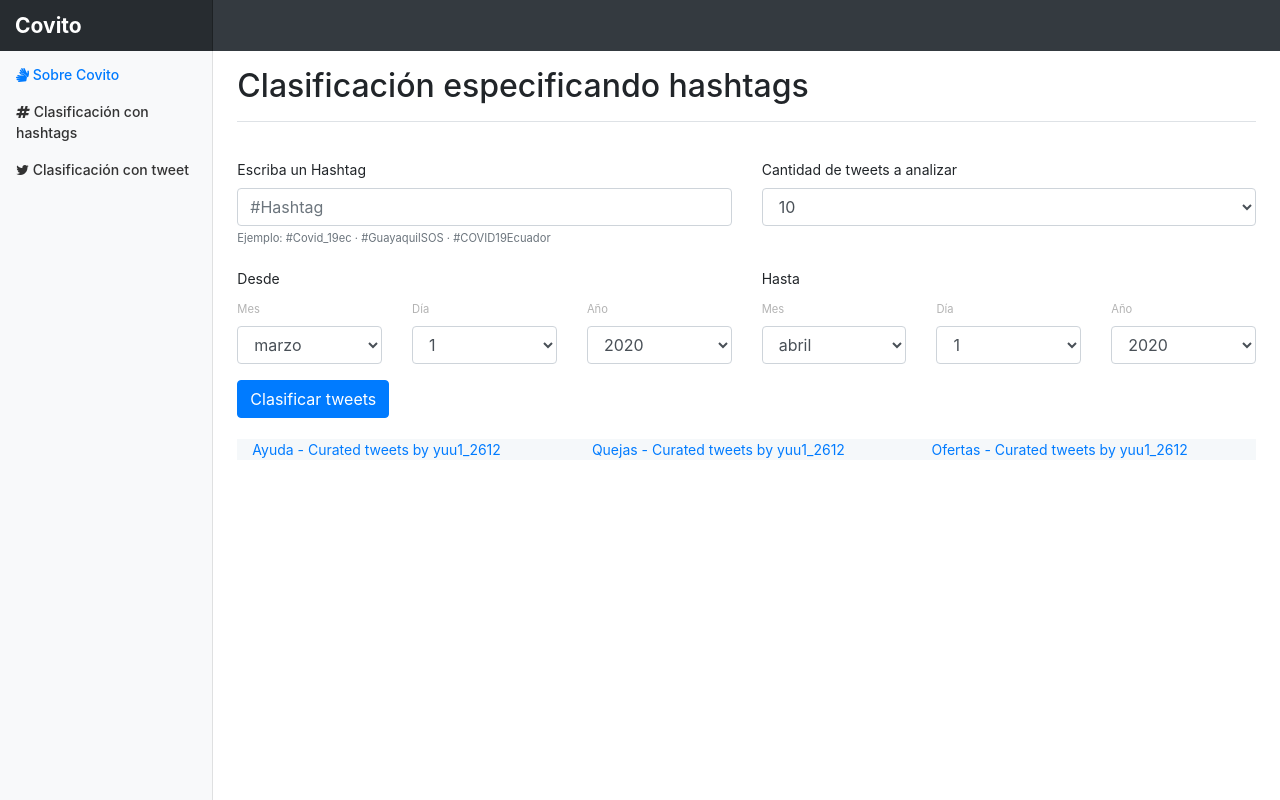
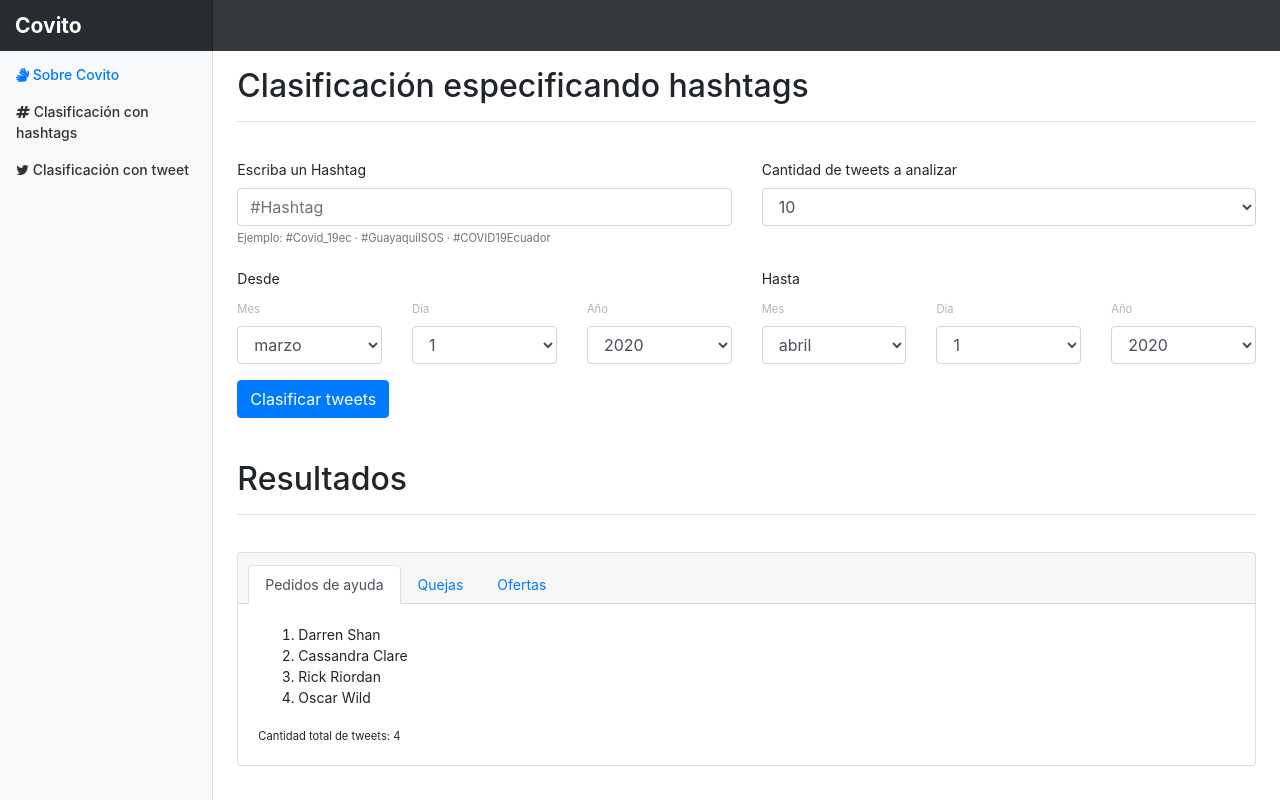
Before and after one commit to sbaguirr/AI, a Django app: page /hashtag in a window 1280 px wide. Run offline with Django 3.2, Linux system fonts and the light colour scheme; some libraries are stand-ins or nearby versions.

Commit message:
Mejoras para presentar tweets, queda descartado el método anterior

```diff
--- /dev/null
+++ b/clasificacion/static/clasificacion/tabs.js
@@ -0,0 +1,4 @@
+$('#myTab a').on('click', function (e) {
+    e.preventDefault()
+    $(this).tab('show')
+});
--- a/clasificacion/templates/clasificacion/hashtag.html
+++ b/clasificacion/templates/clasificacion/hashtag.html
@@ -170,23 +170,64 @@
 </form>
 
 <br>
-<div class="container" style="background-color:#F5F8FA">
-    <div class="row">
-        <div class="col">
-            <a class="twitter-timeline" data-width="300" data-height="600"
-                href="https://twitter.com/yuu1_2612/timelines/1349252026480406528?ref_src=twsrc%5Etfw">Ayuda - Curated
-                tweets by yuu1_2612</a>
+<br>
+<div class="d-flex justify-content-between flex-wrap flex-md-nowrap align-items-center pb-2 mb-3 border-bottom">
+    <h1 class="h2">Resultados</h1>
+</div>
+<br>
+
+<div>
+    <div class="card">
+        <div class="card-header">
+            <ul class="nav nav-tabs card-header-tabs" id="myTab" role="tablist">
+                <li class="nav-item" role="presentation">
+                    <a class="nav-link active" id="ayuda-tab" data-toggle="tab" href="#ayuda" role="tab"
+                        aria-controls="ayuda" aria-selected="true">Pedidos de ayuda</a>
+                </li>
+                <li class="nav-item" role="presentation">
+                    <a class="nav-link" id="quejas-tab" data-toggle="tab" href="#quejas" role="tab"
+                        aria-controls="quejas" aria-selected="false">Quejas</a>
+                </li>
+                <li class="nav-item" role="presentation">
+                    <a class="nav-link" id="ofertas-tab" data-toggle="tab" href="#ofertas" role="tab"
+                        aria-controls="ofertas" aria-selected="false">Ofertas</a>
+                </li>
+            </ul>
         </div>
-        <div class="col">
-            <a class="twitter-timeline" data-width="300" data-height="600"
-                href="https://twitter.com/yuu1_2612/timelines/1349258668521508869?ref_src=twsrc%5Etfw">Quejas - Curated
-                tweets by yuu1_2612</a>
-        </div>
-        <div class="col">
-            <a class="twitter-timeline" data-width="300" data-height="600"
-                href="https://twitter.com/yuu1_2612/timelines/1349258936885653507?ref_src=twsrc%5Etfw">Ofertas - Curated
-                tweets by yuu1_2612</a>
+        <div class="card-body">
+            <div class="tab-content" id="myTabContent">
+                <div class="tab-pane fade show active" id="ayuda" role="tabpanel" aria-labelledby="ayuda-tab">
+                    <ol>
+                        <li>Darren Shan</li>
+                        <li>Cassandra Clare</li>
+                        <li>Rick Riordan</li>
+                        <li>Oscar Wild</li>
+                    </ol>
+                    <small>Cantidad total de tweets: 4</small>
+                </div>
+                <div class="tab-pane fade" id="quejas" role="tabpanel" aria-labelledby="quejas-tab">
+                    <ol>
+                        <li>Alina Starkov estaba enojada con el oscuro</li>
+                        <li>Poseidón protestó sobre la acusación</li>
+                        <li>Valentine destruyó el submundo</li>
+                    </ol>
+                    <small>Cantidad total de tweets: 3</small>
+                </div>
+
+                <div class="tab-pane fade" id="ofertas" role="tabpanel" aria-labelledby="ofertas-tab">
+                    <ol>
+                        <li>Se le ofreció a Percy buscar el rayo perdido</li>
+                        <li>Camille le ofreció un trato a Alec</li>
+                        <li>Will ofreció su vida a Jem</li>
+                    </ol>
+                    <small>Cantidad total de tweets: 3</small>
+                </div>
+            </div>
         </div>
     </div>
-    <script async src="https://platform.twitter.com/widgets.js" charset="utf-8"></script>
-    {% endblock %}
+</div>
+<br>
+
+
+
+{% endblock %}
--- a/clasificacion/templates/clasificacion/layout.html
+++ b/clasificacion/templates/clasificacion/layout.html
@@ -47,6 +47,13 @@
             </main>
         </div>
     </div>
+    <script src="https://code.jquery.com/jquery-3.5.1.slim.min.js"
+        integrity="sha384-DfXdz2htPH0lsSSs5nCTpuj/zy4C+OGpamoFVy38MVBnE+IbbVYUew+OrCXaRkfj"
+        crossorigin="anonymous"></script>
+    <script src="https://cdn.jsdelivr.net/npm/bootstrap@4.5.3/dist/js/bootstrap.bundle.min.js"
+        integrity="sha384-ho+j7jyWK8fNQe+A12Hb8AhRq26LrZ/JpcUGGOn+Y7RsweNrtN/tE3MoK7ZeZDyx"
+        crossorigin="anonymous"></script>
+    <script src="/static/clasificacion/tabs.js"></script>
+</body>
 
-</body>
 </html>
```
